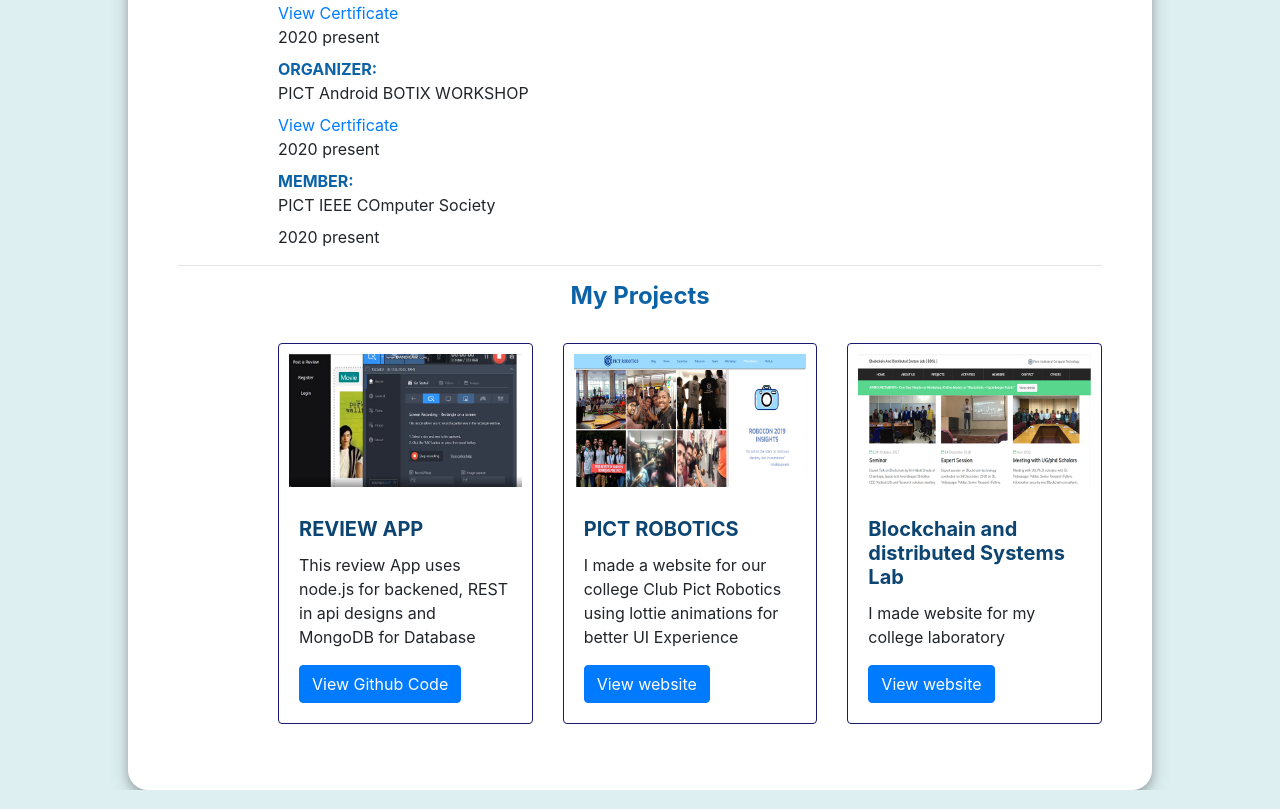
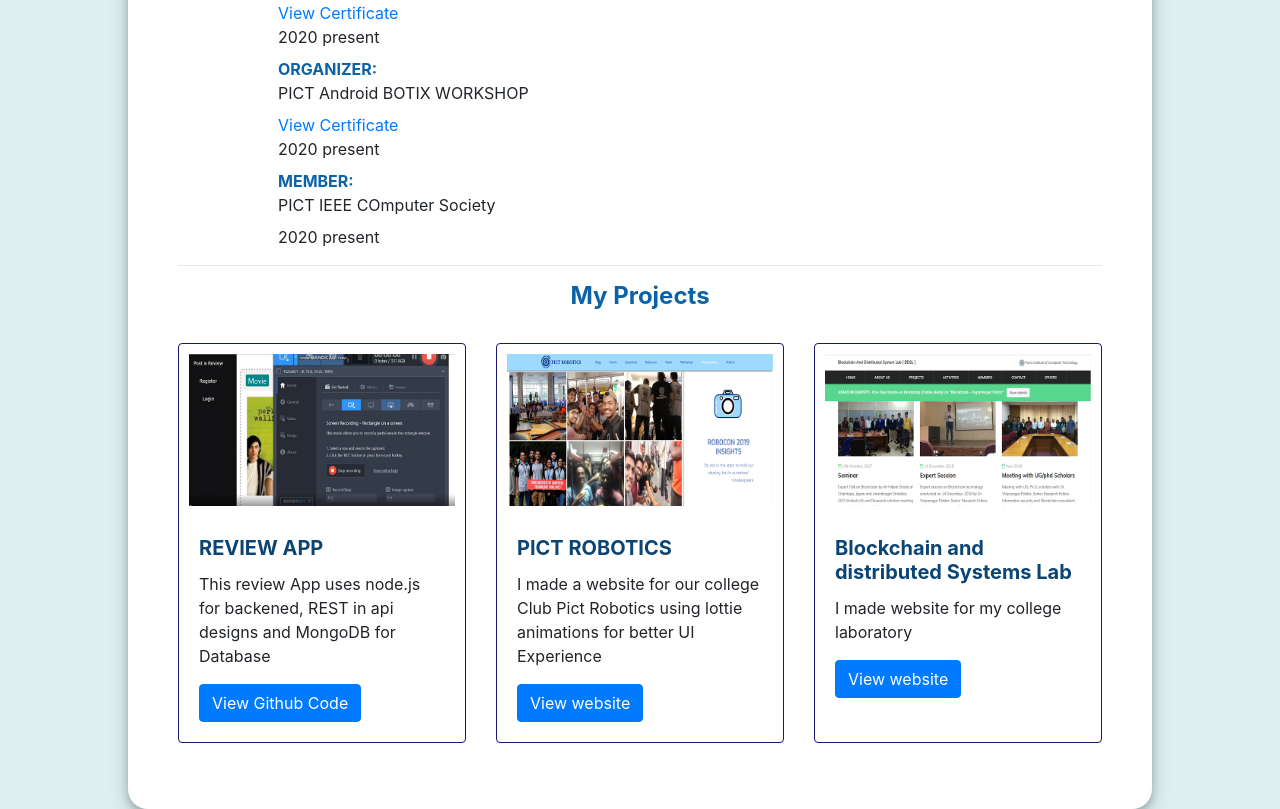
Before and after one commit to TEJA2312/Resume-tejas-shirnalkar, a plain HTML site: page index.html in a window 1280 px wide. Shown: the part 1225-2034 px from the top of the page. Drawn offline with nearby package versions, Linux system fonts and the light colour scheme; a web font is replaced by a local one.

Commit message:
Update index.html

```diff
--- a/index.html
+++ b/index.html
@@ -9,7 +9,6 @@
     <link href='https://fonts.googleapis.com/css?family=Baloo Tammudu 2' rel='stylesheet'>
     <link href="https://fonts.googleapis.com/icon?family=Material+Icons" rel="stylesheet">
     <link rel="stylesheet" href="https://cdnjs.cloudflare.com/ajax/libs/font-awesome/4.7.0/css/font-awesome.min.css">
-   <link rel="stylesheet" href="_travel_variation.scss">
     <link rel="stylesheet" href="https://stackpath.bootstrapcdn.com/bootstrap/4.5.2/css/bootstrap.min.css" integrity="sha384-JcKb8q3iqJ61gNV9KGb8thSsNjpSL0n8PARn9HuZOnIxN0hoP+VmmDGMN5t9UJ0Z" crossorigin="anonymous">
 </head>
 <style>
@@ -145,7 +144,7 @@
                 <strong >My Projects</strong>
             </h4>
             <br>
-            <dl id="project" class="dl-horizontal">
+            <dl id="project">
                 <div class="card-deck">
                     <div class="card">
                         <img style="padding: 10px;" src="work4.PNG" class="card-img-top" alt="...">
```
